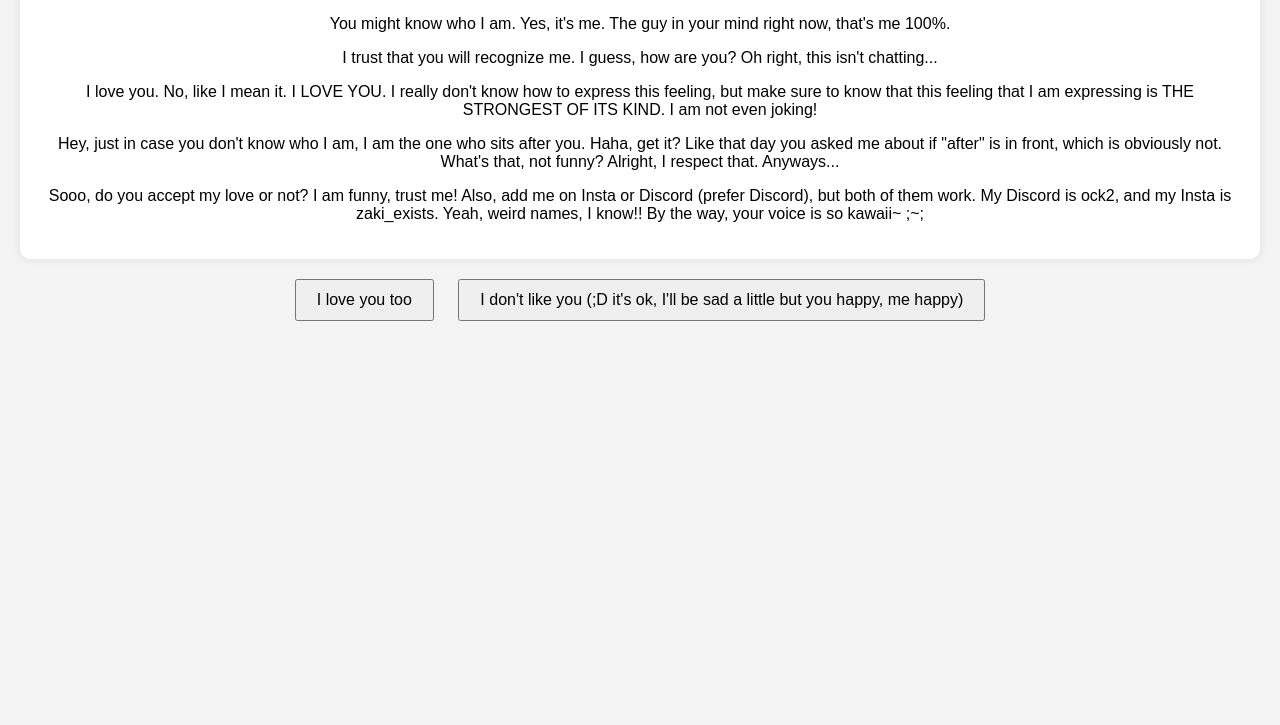
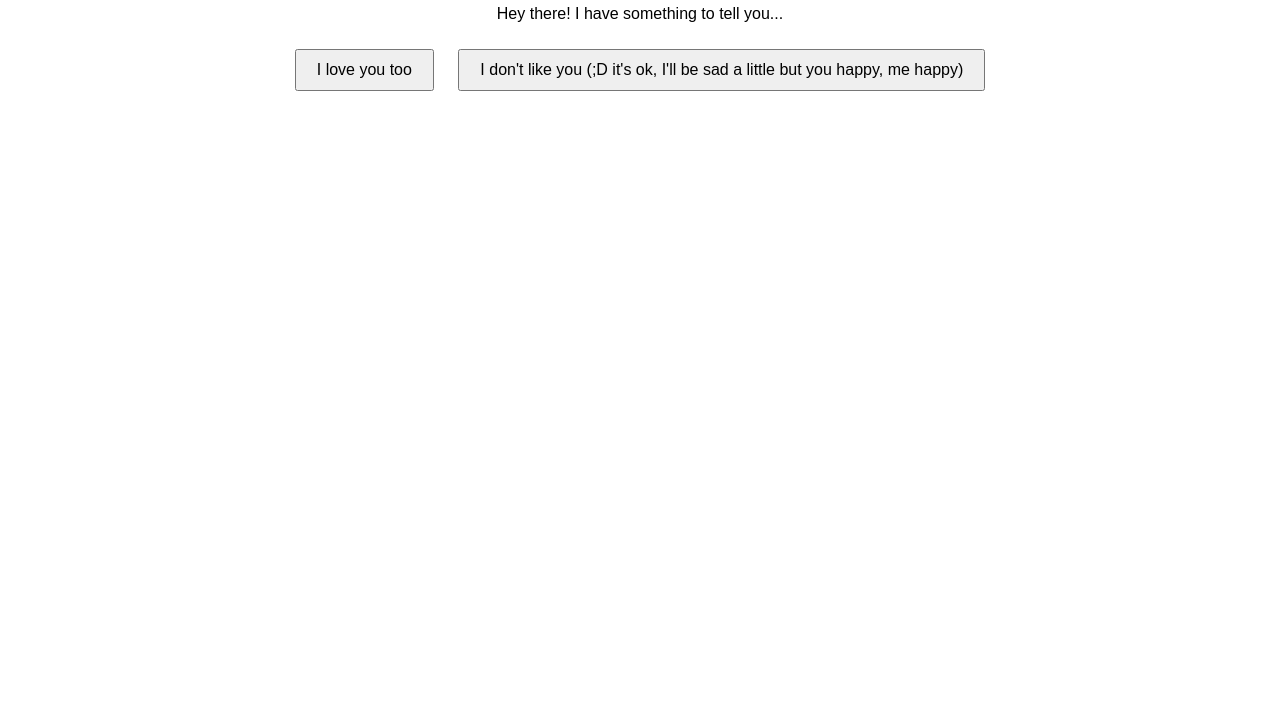
Before and after one commit to MohamedlovTASK/Love, a plain HTML site: page index.html in a window 1280 px wide. Shown: the part 75-800 px from the top of the page. Drawn offline with Linux system fonts and the light colour scheme.

Commit message:
Update index.html

```diff
--- a/index.html
+++ b/index.html
@@ -6,62 +6,38 @@
     <title>Love Confession</title>
     <style>
         body {
-            margin: 0;
             font-family: Arial, sans-serif;
             text-align: center;
-            background-color: #f4f4f4;
+            margin: 20px;
         }
-
-        #loveMessage {
-            margin: 20px;
-            padding: 20px;
-            background-color: #fff;
-            border-radius: 10px;
-            box-shadow: 0 0 10px rgba(0, 0, 0, 0.1);
+        button {
+            margin: 10px;
+            padding: 10px 20px;
+            font-size: 16px;
+            cursor: pointer;
         }
-
         #resultMessage {
-            margin-top: 20px;
-            font-size: 1.2em;
-        }
-
-        #buttons {
+            color: green;
+            font-size: 18px;
             margin-top: 20px;
         }
-
-        button {
-            font-size: 1em;
-            padding: 10px 20px;
-            margin: 0 10px;
-            cursor: pointer;
+        #resultMessage.error {
+            color: red;
         }
     </style>
 </head>
 <body>
 
-<div id="loveMessage">
-    <p>Hey, so you are here! What do you think? Nice site, huh? No? Alright, anyways...</p>
-    <p>You might know who I am. Yes, it's me. The guy in your mind right now, that's me 100%.</p>
-    <p>I trust that you will recognize me. I guess, how are you? Oh right, this isn't chatting...</p>
-    <p>I love you. No, like I mean it. I LOVE YOU. I really don't know how to express this feeling, but make sure to know that this feeling that I am expressing is THE STRONGEST OF ITS KIND. I am not even joking!</p>
-    <p>Hey, just in case you don't know who I am, I am the one who sits after you. Haha, get it? Like that day you asked me about if "after" is in front, which is obviously not. What's that, not funny? Alright, I respect that. Anyways...</p>
-    <p>Sooo, do you accept my love or not? I am funny, trust me! Also, add me on Insta or Discord (prefer Discord), but both of them work. My Discord is ock2, and my Insta is zaki_exists. Yeah, weird names, I know!! By the way, your voice is so kawaii~ ;~;</p>
-</div>
+    <h1>Secret Love Confession</h1>
+    <p>Hey there! I have something to tell you...</p>
 
-<div id="resultMessage" style="display: none;"></div>
+    <button onclick="sendChoice('I love you too')">I love you too</button>
+    <button onclick="sendChoice('I don\'t like you')">I don't like you (;D it's ok, I'll be sad a little but you happy, me happy)</button>
 
-<div id="buttons">
-    <button onclick="respondToLove('I love you too')">I love you too</button>
-    <button onclick="respondToLove('I don\'t like you')">I don't like you (;D it's ok, I'll be sad a little but you happy, me happy)</button>
-</div>
+    <div id="resultMessage"></div>
 
     <script>
-    function respondToLove(choice) {
-        const resultMessage = document.getElementById('resultMessage');
-        const loveMessage = document.getElementById('loveMessage');
-        const buttonsDiv = document.getElementById('buttons');
-
-        // Log her choice to the server
+        function sendChoice(choice) {
             fetch('/updateChoice', {
                 method: 'POST',
                 headers: {
@@ -70,15 +46,20 @@
                 body: JSON.stringify({ choice }),
             })
             .then(response => response.text())
-        .then(data => {
-            console.log(data); // Logging server response
-            resultMessage.textContent = "Choice sent to the server!";
-            resultMessage.style.display = 'block';
-            buttonsDiv.style.display = 'none'; // Hiding the buttons after choice is made
+            .then(message => {
+                console.log(message); // Log the server response
+                displayResultMessage('Choice sent to the server!');
             })
-        .catch((error) => {
-            console.error('Error:', error);
+            .catch(error => {
+                console.error('Error sending choice:', error);
+                displayResultMessage('Failed to send choice to the server. Please try again.', true);
             });
+        }
+
+        function displayResultMessage(message, isError = false) {
+            const resultMessage = document.getElementById('resultMessage');
+            resultMessage.textContent = message;
+            resultMessage.className = isError ? 'error' : '';
         }
     </script>
 
```
Lines whose indentation alone changed are shown as unchanged.
